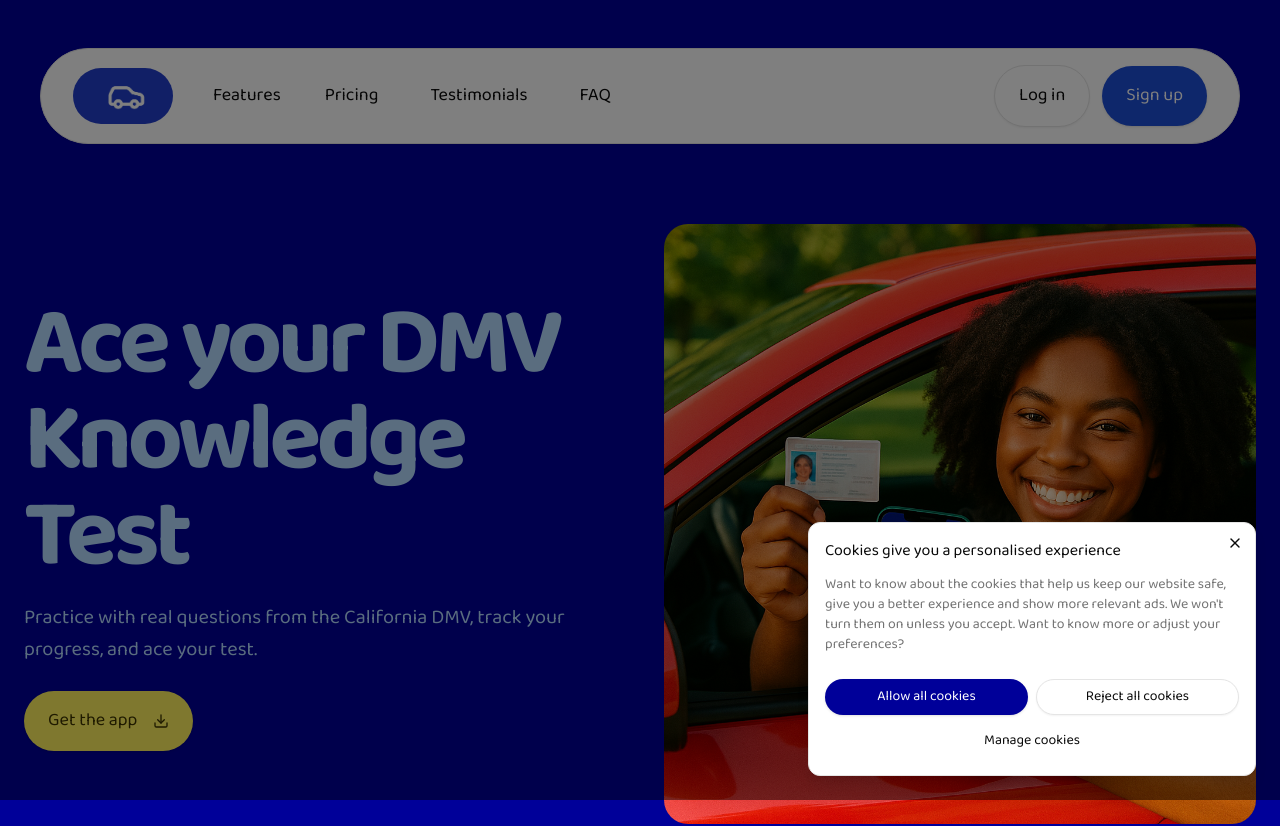
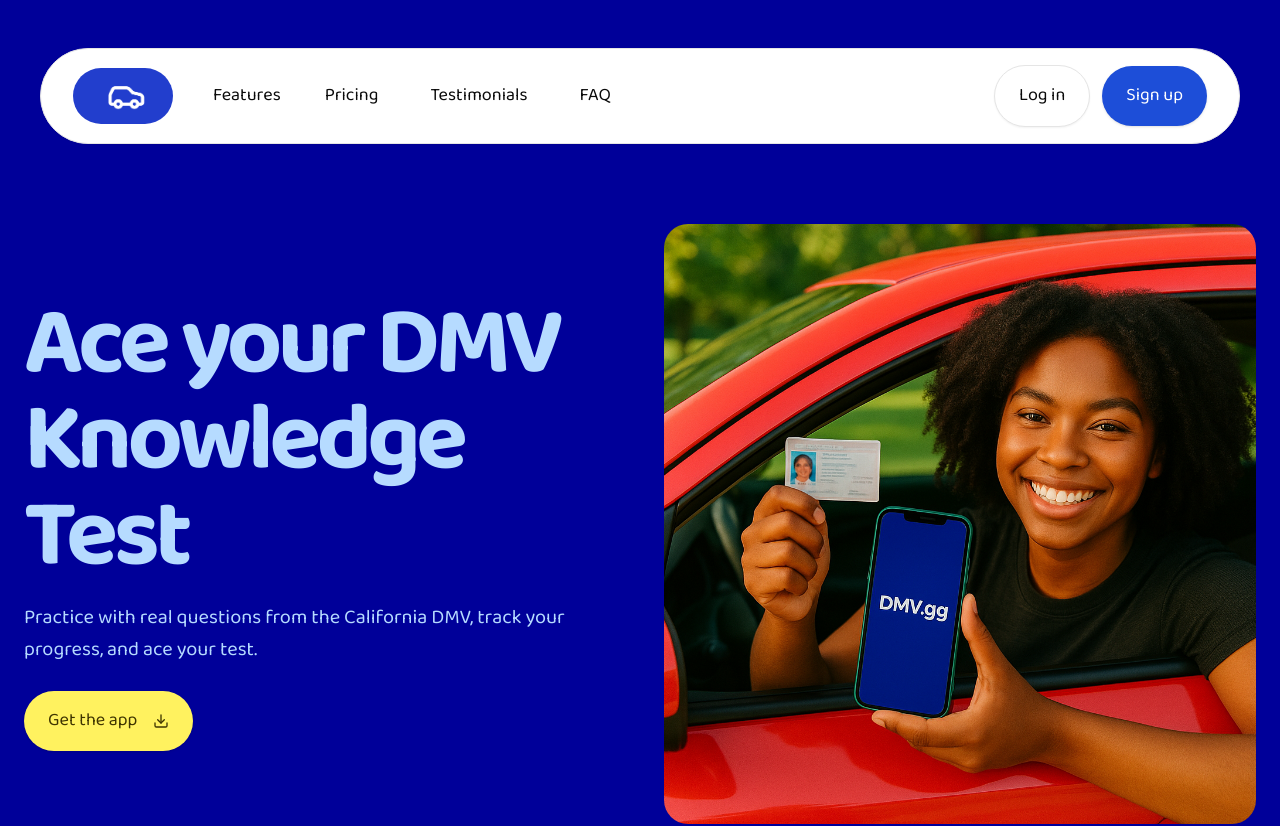
Before and after one commit to alvropena/dmv.gg, a Next.js app: page / in a window 1280 px wide. Shown: the top 826 px of the page. Built offline with nearby package versions, Linux system fonts and the light colour scheme; no server answers.

Commit message:
Update CookieConsentDialog import statement

```diff
--- a/app/layout.tsx
+++ b/app/layout.tsx
@@ -41,7 +41,7 @@ export default function RootLayout({
 						<div className="relative z-[120]">
 							<Toaster />
 						</div>
-						<CookieConsentDialog />
+						{/* <CookieConsentDialog /> */}
 						<Analytics />
 					</AuthProvider>
 				</body>
```
